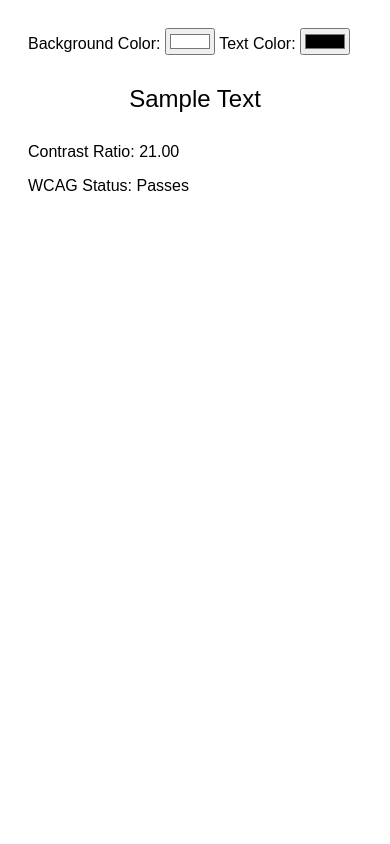
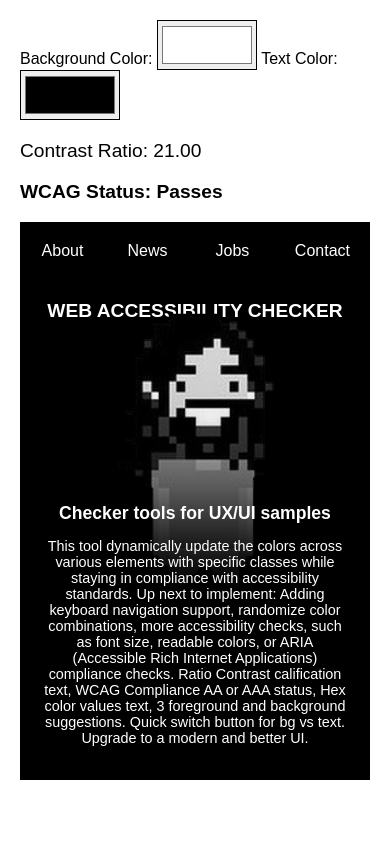
Before and after one commit to Jorchava/fuzzy-waddle, a plain HTML site: page index.html in a window 390 px wide. Drawn offline with Linux system fonts and the light colour scheme.

Commit message:
color picker styling updates, sample components and breakpoints

```diff
--- a/index.html
+++ b/index.html
@@ -7,6 +7,7 @@
     <link rel="stylesheet" href="style.css">
 </head>
 <body>
+    <!-- Web Accessibility Checker tool UX/UI -->
         <main class="checker">
             <section>
                 <label for="bgColor">Background Color:</label>
@@ -16,16 +17,42 @@
                 <input type="color" name="textColor" id="textColor" value="#000000">
             </section>
             <section>
-            <div id="sampleText" class="sample">
-                Sample Text
-            </div>
                 <div class="results">
                     <p id="contrastRatio">Contrast Ratio: 0.00</p>
                     <p id="wcagStatus">WCAG Status: Fails</p>
                 </div>
             </section>
-
         </main>
+    <!-- down here use any components or anything as long as you set the css classes to update and check against wcag -->
+    <section class="component-wrappers checker">
+        <nav class="nav-component">
+            <ul>
+                <li class="sampleBgColor sampleTextColor"><a href="#">About</a></li>
+                <li class="sampleBgColor sampleTextColor"><a href="#">News</a></li>
+                <li class="sampleBgColor sampleTextColor"><a href="#">Jobs</a></li>
+                <li class="sampleBgColor sampleTextColor"><a href="#">Contact</a></li>
+            </ul>
+        </nav>
+        <header class="masthead-component sampleBgColor sampleTextColor">
+            <div class="masthead-component_title-wrapper">
+                <h1>Web Accessibility Checker</h1>
+            </div>
+            <div class="masthead-component_img-wrapper">
+                <img src="jorchava.png" alt="jorchava pixel art avatar">
+            </div>
+            <div class="masthead-component_subtitle-wrapper">
+                <h2>Checker tools for UX/UI samples</h2>
+                <p>
+                    This tool dynamically update the colors across various elements with specific classes while staying in compliance with accessibility standards.
+                    Up next to implement: Adding keyboard navigation support, randomize color combinations, more accessibility checks, such as font size, readable colors, or ARIA
+                    (Accessible Rich Internet Applications) compliance checks. Ratio Contrast calification text, WCAG Compliance AA or AAA status, Hex color values text, 3 foreground
+                    and background suggestions. Quick switch button for bg vs text. Upgrade to a modern and better UI.
+                </p>
+            </div>
+            <div class="masthead-component_overlay-1 sampleBgColor"></div>
+            <div class="masthead-component_overlay-2 sampleBgColor"></div>
+        </header>
+    </section>
     <script src="script.js"></script>
 </body>
 </html>
--- a/script.js
+++ b/script.js
@@ -1,50 +1,68 @@
 // Get references to the DOM elements
 const bgColorPicker = document.getElementById('bgColor');
 const textColorPicker = document.getElementById('textColor');
-const sampleText = document.getElementById('sampleText');
 const contrastRatioDisplay = document.getElementById('contrastRatio');
 const wcagStatusDisplay = document.getElementById('wcagStatus');
 
 // Load saved colors from localStorage
-const savedBgColor = localStorage.getItem('bgColor') || '#ffffff';
-const savedTextColor = localStorage.getItem('textColor') || '#000000';
-bgColorPicker.value = savedBgColor;
-textColorPicker.value = savedTextColor;
-sampleText.style.backgroundColor = savedBgColor;
-sampleText.style.color = savedTextColor;
+const savedBgColor = localStorage.getItem('bgColor') || '#000000';
+const savedTextColor = localStorage.getItem('textColor') || '#FFFFFF';
 
+//Apply saved colors to elements
+applyColors(savedBgColor, savedTextColor);
 updateContrastRatio(savedBgColor, savedTextColor);
 
 // Add event listeners to the color pickers
 bgColorPicker.addEventListener('input', (event) => {
     const bgColor = event.target.value;
     const textColor = textColorPicker.value;
-    sampleText.style.backgroundColor = bgColor;
+    applyColors(bgColor, textColor);
     updateContrastRatio(bgColor, textColor);
     localStorage.setItem('bgColor', bgColor);
 });
+
 textColorPicker.addEventListener('input', (event) => {
     const textColor = event.target.value;
     const bgColor = bgColorPicker.value;
-    sampleText.style.color = textColor;
+    applyColors(bgColor, textColor);
     updateContrastRatio(bgColor, textColor);
     localStorage.setItem('textColor', textColor);
 });
 
-// Function to calculate contrast ratio
+// Function to apply all color changes to elements
+function applyColors(bgColor, textColor) {
+    const textElements = document.querySelectorAll('.sampleTextColor');
+    const bgElements = document.querySelectorAll('.sampleBgColor');
+
+    bgElements.forEach((element) => {
+        element.style.backgroundColor = bgColor;
+    });
+
+    textElements.forEach((element) => {
+        element.style.color = textColor;
+    });
+}
+
+// Function to update contrast ratio, and WCAG status
 function updateContrastRatio(bgColor, textColor) {
     const contrastRatio = getContrastRatio(bgColor, textColor);
     contrastRatioDisplay.textContent = `Contrast Ratio: ${contrastRatio.toFixed(2)}`;
+
     const wcagStatus = contrastRatio >= 4.5 ? 'Passes' : 'Fails';
     wcagStatusDisplay.textContent = `WCAG Status: ${wcagStatus}`;
+
+    // Todo: Add more detailed WCAG level checks (e.g., AA, AAA compliance)
 }
+
 // Contrast ratio calculation logic
 function getContrastRatio(bgColor, textColor) {
     const bgLuminance = calculateLuminance(bgColor);
     const textLuminance = calculateLuminance(textColor);
-    return (Math.max(bgLuminance, textLuminance) + 0.05) / (Math.min(bgLuminance, textLuminance) + 0.05);
+    return (Math.max(bgLuminance, textLuminance) + 0.05) /
+        (Math.min(bgLuminance, textLuminance) + 0.05);
 }
 
+// Function to calculate relative luminance
 function calculateLuminance(color) {
     // Tweak from How to programmatically calculate the contrast ratio between two colors? in StackOverflow
     const rgb = hexToRgb(color);
--- a/style.css
+++ b/style.css
@@ -1,15 +1,30 @@
 body {
-    font-family: Arial, sans-serif;
+    font-family: sans-serif;
     padding: 20px;
+    margin: 0;
+}
+
+#wcagStatus {
+    font-weight: bold;
+}
+
+input[type="color"] {
+    width: 100px;
+    height: 50px;
+    border: 1px solid;
+}
+
+#contrastRatio,
+#wcagStatus {
+    font-size: 1.2em;
 }
 
 .checker {
-    max-width: 400px;
     margin: 0 auto;
 }
 
 .sample {
-    font-size: 24px;
+    font-size: 1.3em;
     padding: 10px;
     margin-top: 20px;
     text-align: center;
@@ -18,3 +33,121 @@ body {
 .results {
     margin-top: 20px;
 }
+
+/* components styling */
+.nav-component ul, .nav-component li {
+    margin: auto;
+    padding: 0;
+}
+.nav-component ul {
+    display: flex;
+    list-style: none;
+    width: 100%;
+}
+.nav-component li {
+    padding: 20px;
+    opacity: 1;
+    width: 100%;
+    text-align: center;
+}
+.nav-component li:hover {
+    opacity: .7;
+    text-shadow: 2.5px 2.5px 10px;
+    transition: all 1s ease;
+}
+.nav-component li a {
+    color: inherit;
+    text-decoration: none;
+}
+.masthead-component {
+    box-sizing: border-box;
+    position: relative;
+    display: block;
+    min-height: 500px;
+    overflow: hidden;
+}
+.masthead-component_title-wrapper {
+    position: absolute;
+    top: 0;
+    left: 0;
+    right: 0;
+    padding: 20px;
+}
+.masthead-component_img-wrapper {
+    position: absolute;
+    z-index: 1;
+    left: 0;
+    right: 0;
+    top: 25px;
+    text-align: center;
+}
+.masthead-component_subtitle-wrapper {
+    position: absolute;
+    bottom: 0;
+    left: 0;
+    right: 0;
+    text-align: center;
+    padding: 20px;
+    z-index: 3;
+}
+.masthead-component h1 {
+    font-size: 1.2em;
+    margin: 0;
+    text-align: center;
+    text-transform: uppercase;
+}
+.masthead-component img {
+    width: 100%;
+    height: auto;
+    max-width: 760px;
+}
+.masthead-component h2 {
+    font-size: 1.1em;
+    margin: 0;
+}
+.masthead-component p {
+    font-size: .9em;
+}
+.masthead-component_overlay-1 {
+    position: absolute;
+    bottom: -40px;
+    filter: blur(60px);
+    height: 320px;
+    z-index: 2;
+    width: 100%;
+}
+.masthead-component_overlay-2 {
+    position: absolute;
+    bottom: -150px;
+    filter: blur(32px);
+    height: 360px;
+    z-index: 2;
+    width: 100%;
+}
+
+@media (min-width: 810px) {
+    body {
+        padding: 40px;
+    }
+}
+@media (min-width: 1366px) {
+    body {
+        max-width: 1366px;
+        margin: 0 auto;
+    }
+    .masthead-component {
+        min-height: 760px;
+    }
+    .masthead-component h1 {
+        font-size: 4.7em;
+    }
+    .masthead-component_img-wrapper {
+        top: 68px;
+    }
+    .masthead-component h2 {
+        font-size: 3.1em;
+    }
+    .masthead-component p {
+        font-size: 1.3em;
+    }
+}
```
Also changed, not shown: jorchava.png (added). Lines whose indentation alone changed are shown as unchanged.
